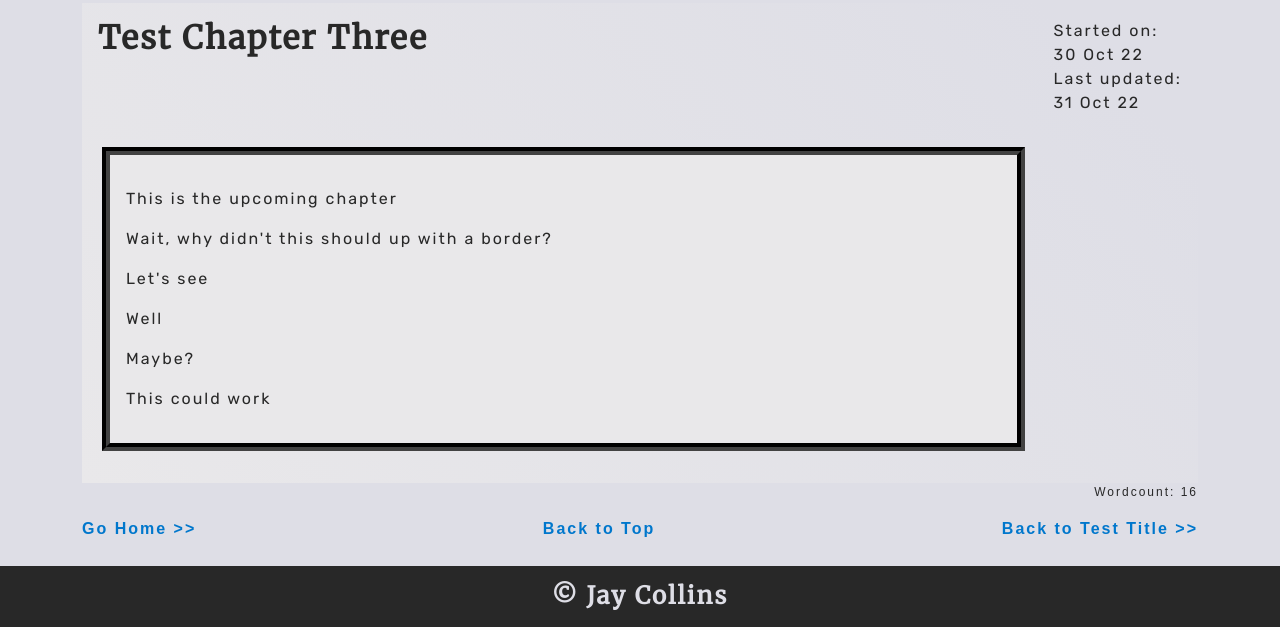
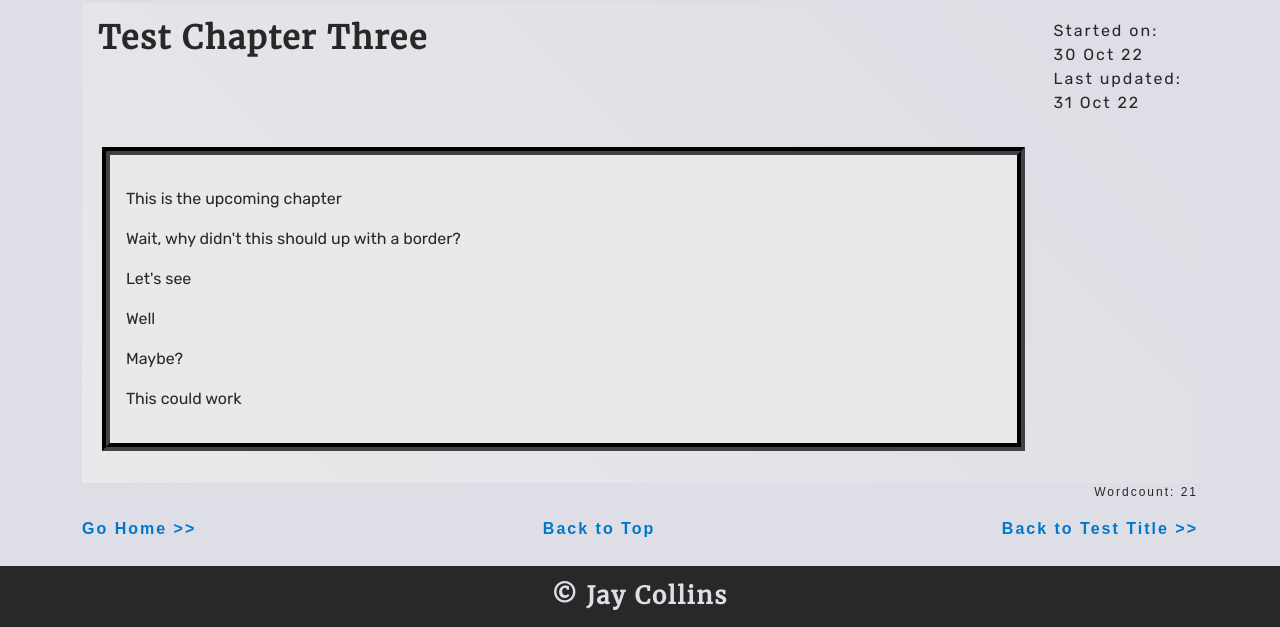
Before and after one commit to SJECollins/write-it, a Django app: a page that uses write/templates/write/chapter.html in a window 1280 px wide. Shown: the part 173-800 px from the top of the page. Run offline with Django 4.2, Linux system fonts and the light colour scheme; data comes from the database, SQL or seed files in the repository; both versions use the stored data as it was after the commit; some libraries are stand-ins or nearby versions; some web fonts are replaced.

Commit message:
Add my own wordcount

```diff
--- a/static/css/style.css
+++ b/static/css/style.css
@@ -56,6 +56,10 @@ body {
 .note-txt {
     font-family: 'Merriweather', serif;
     font-size: 0.75em;
+}
+
+.ltr-space {
+    letter-spacing: 0;
 }
 
 /* Links & Buttons */
--- a/write/models.py
+++ b/write/models.py
@@ -1,3 +1,4 @@
+import re
 from django.db import models
 from accounts.models import Account
 from django.utils.text import slugify
@@ -33,6 +34,7 @@ class Chapter(models.Model):
     subtitle = models.CharField(max_length=80, null=True, blank=True)
     slug = models.SlugField(max_length=40, unique=True)
     content = models.TextField()
+    wordcount = models.IntegerField(default=0)
     created_on = models.DateField(auto_now_add=True)
     edited_on = models.DateField(auto_now=True)
     status = models.IntegerField(choices=STATUS, default=0)
@@ -45,6 +47,8 @@ class Chapter(models.Model):
         return self.title
 
     def save(self, *args, **kwargs):
+        text = re.sub(r'<.*?>', ' ', self.content)
+        self.wordcount = len(text.split())
         self.slug = '-'.join((slugify(self.book.slug), slugify(self.title)))
         super(Chapter, self).save(*args, **kwargs)
 
--- a/write/templates/write/book.html
+++ b/write/templates/write/book.html
@@ -23,12 +23,13 @@
         <div class="col-sm-4">
             <ul>
                 <li>Genre: {{ book.genre }}</li>
+                <li>Wordcount: {{ words.wordcount_sum }}</li>
                 <li>Started: {{ book.created_on|date:"d M y" }}</li>
                 <li>Updated: {{ book.chapter.latest.created_on|date:"d M y" }}</li>
             </ul>
         </div>
         <div class="row">
-            <div class="content-card">
+            <div class="content-card ltr-space">
             <p>
                 {{ book.synopsis|safe }}
             </p>
--- a/write/templates/write/chapter.html
+++ b/write/templates/write/chapter.html
@@ -54,7 +54,7 @@
             {% endfor %}
         </div>
         {% else %}
-        <div class="col-md-10 content-card">
+        <div class="col-md-10 content-card ltr-space">
             <p>
                 {{ chapter.content|safe }}
             </p>
@@ -71,7 +71,7 @@
         {% endif %}
     </div>
     <div class="col-4 little">
-        <p class="float-end">Wordcount: {{ chapter.content|wordcount }}</p>
+        <p class="float-end">Wordcount: {{ chapter.wordcount }}</p>
     </div>
 </section>
 <section class="col-12 d-flex justify-content-between">
--- a/write/templates/write/index.html
+++ b/write/templates/write/index.html
@@ -47,9 +47,11 @@ Home
                 <hr>
                 <div>
                     <h3 class="subtitle">Synopsis:</h3>
+                    <div class="ltr-space">
                     <p>
                         {{ book.synopsis|safe }}
                     </p>
+                    </div>
                 </div>
             </div>
             <div class="col-md-4">
--- a/write/views.py
+++ b/write/views.py
@@ -1,5 +1,6 @@
 from django.shortcuts import render, get_object_or_404, redirect
 from django.contrib.auth.decorators import login_required
+from django.db.models import Sum
 
 from .models import Book, Chapter, Notes
 from .forms import BookForm, ChapterForm, NotesForm
@@ -18,10 +19,12 @@ def home(request):
 def book(request, slug):
     book = get_object_or_404(Book, slug=slug)
     chapters = book.chapter.all()
+    words = chapters.aggregate(wordcount_sum=Sum('wordcount'))
     template_name = 'write/book.html'
     context = {
         'book': book,
         'chapters': chapters,
+        'words': words,
     }
     return render(request, template_name, context)
 
```
Also changed, not shown: db.sqlite3, write/migrations/0002_alter_book_options_alter_chapter_options_and_more.py (added).
